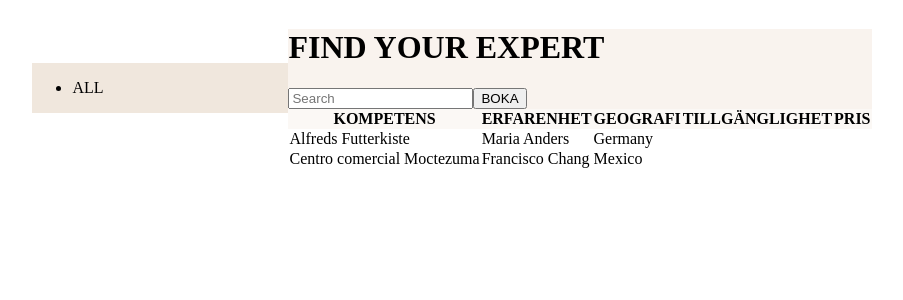
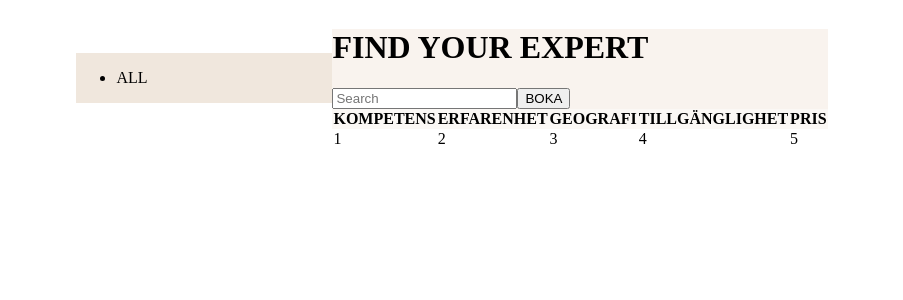
Before and after one commit to jeppeerixon/react-kruso, a React (Vite) app: page / in a window 1280 px wide. Shown: the top 300 px of the page, without its empty margins (188-1091 px from the left). Built offline with nearby package versions, Linux system fonts and the light colour scheme; the HTML template or start-up script is replaced by a standard one.

Commit message:
devided layout to components

```diff
--- a/src/App.tsx
+++ b/src/App.tsx
@@ -1,28 +1,17 @@
 import './App.css'
+import DevRow from './components/DevRow'
+import Header from './components/Header'
+import NavBar from './components/NavBar'
 
 function App() {
 
   return (
     <>
-      <aside>
-        <nav>
-          <ul>
-            <li>ALL</li>
-          </ul>
-        </nav>
-      </aside>
+      <NavBar />
 
       <main>
 
-        <header>
-          <h1>
-            FIND YOUR <span>EXPERT</span>
-          </h1>
-          <div>
-            <input placeholder='Search'/>
-            <button>BOKA</button>
-          </div>
-        </header>
+        <Header />
 
         <section>
           <table>
@@ -33,16 +22,8 @@ function App() {
               <th>TILLGÄNGLIGHET</th>
               <th>PRIS</th>
             </tr>
-            <tr>
-              <td>Alfreds Futterkiste</td>
-              <td>Maria Anders</td>
-              <td>Germany</td>
-            </tr>
-            <tr>
-              <td>Centro comercial Moctezuma</td>
-              <td>Francisco Chang</td>
-              <td>Mexico</td>
-            </tr>
+            <DevRow />
+
           </table>
         </section>
 
--- /dev/null
+++ b/src/components/DevRow.tsx
@@ -0,0 +1,16 @@
+function DevRow() {
+
+    return (
+      <>
+        <tr>
+            <td>1</td>
+            <td>2</td>
+            <td>3</td>
+            <td>4</td>
+            <td>5</td>
+        </tr>
+      </>
+    )
+  }
+
+  export default DevRow
--- /dev/null
+++ b/src/components/Header.tsx
@@ -0,0 +1,16 @@
+function Header() {
+
+    return (
+        <header>
+          <h1>
+            FIND YOUR <span>EXPERT</span>
+          </h1>
+          <div>
+            <input placeholder='Search'/>
+            <button>BOKA</button>
+          </div>
+        </header>
+    )
+  }
+
+  export default Header
--- /dev/null
+++ b/src/components/NavBar.tsx
@@ -0,0 +1,14 @@
+function NavBar() {
+
+    return (
+        <aside>
+            <nav>
+            <ul>
+                <li>ALL</li>
+            </ul>
+            </nav>
+        </aside>
+    )
+  }
+
+  export default NavBar
```
